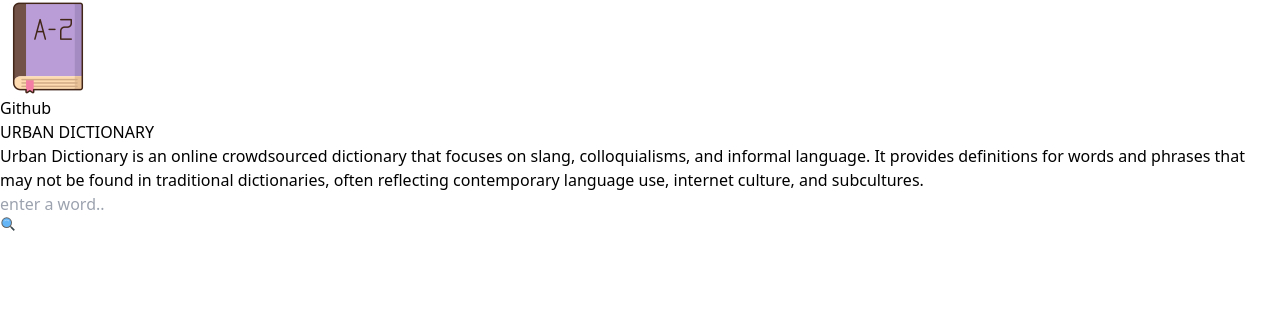
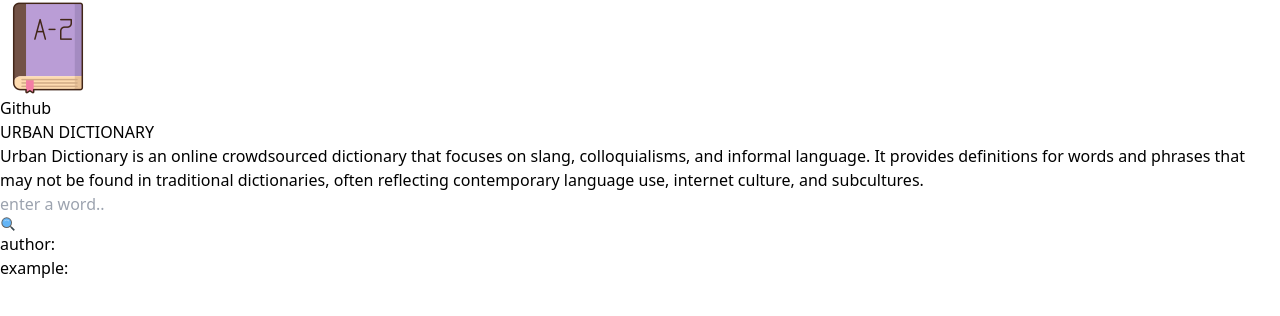
Before and after one commit to vader2k/Urban-Dictionary, a React (Vite) app: page / in a window 1280 px wide. Shown: the top 316 px of the page. Built offline with nearby package versions, Linux system fonts and the light colour scheme; no server answers.

Commit message:
works perfectly

```diff
--- a/src/App.jsx
+++ b/src/App.jsx
@@ -3,9 +3,11 @@
 
 const App = () => {
   return (
-    <div className="max-w-[1440px] m-auto p-3 bg-slate-300">
-      <Hero />
-      <Result />
+    <div className="bg-slate-300 min-h-[100vh]">
+      <div className="max-w-[1440px] m-auto p-3">
+        <Hero />
+        <Result />
+      </div>
     </div>
   )
 }
--- a/src/components/Result.jsx
+++ b/src/components/Result.jsx
@@ -1,29 +1,41 @@
-import { useState,useEffect } from 'react'
-import { FcSearch } from "react-icons/fc";
-import axios from 'axios'
+import { useState, useEffect } from 'react';
+import { FcSearch } from 'react-icons/fc';
+import axios from 'axios';
 
 const Result = () => {
-    const [ search, setSearch ] = useState("")
-    const [ error, setError ] = useState(null)
+  const [search, setSearch] = useState('');
+  const [result, setResult] = useState('');
+  const [ word, setWord ] = useState('')
+  const [ author, setAuthor ] = useState('')
+  const [ example, setExample ] = useState ('')
+  const [error, setError] = useState(null);
+  const [buttonClicked, setButtonClicked] = useState(false);
+
+  const fetchData = async () => {
+    try {
+      const res = await axios.get('https://urban-dictionary7.p.rapidapi.com/v0/define', {
+        params: { term: `${search}` },
+        headers: {
+          'X-RapidAPI-Key': import.meta.env.VITE_RAPID_API_KEY,
+          'X-RapidAPI-Host': 'urban-dictionary7.p.rapidapi.com',
+        },
+      });
+      setResult(res.data.list[0].definition);
+      setAuthor(res.data.list[0].author)
+      setExample(res.data.list[0].example)
+      setWord(res.data.list[0].word)
+      console.log(result);
+    } catch (error) {
+      setError(error);
+    }
+  };
 
   useEffect(() => {
-        const fetchData = async () => {
-            try {
-                const res = await axios.get('https://urban-dictionary7.p.rapidapi.com/v0/define',{
-                    params: {term: 'yeet'},
-                    headers: {
-                        'X-RapidAPI-Key': '0f6be86a06mshc96bafaac64025fp1fe08cjsn42fd3ef9c55d',
-                        'X-RapidAPI-Host': 'urban-dictionary7.p.rapidapi.com'
+    if (buttonClicked) {
+      fetchData();
+      setButtonClicked(false); // Reset the buttonClicked state after making the API call
     }
-                })
-                setSearch(res.data.list[0].definition)
-                console.log(search)
-            } catch (error) {
-                setError(error)
-            }
-        }
-        fetchData()
-    },[])
+  }, [buttonClicked]);
 
   return (
     <div className="mt-[30px] w-full flex flex-col items-center">
@@ -31,15 +43,35 @@
         <input
           type="text"
           placeholder="enter a word.."
-                className="py-3 px-6 w-full min-w-[300px] text-[0.8rem] outline-none rounded-[90px]"
-                onChange={(e)=> setSearch(e.target.value)}
+          className="py-3 px-6 w-full min-w-[300px] text-[0.8rem] outline-none rounded-[90px] bg-gray-400 text-white"
+          onChange={(e) => setSearch(e.target.value)}
         />
         <div className="absolute right-[10px] top-[10px]">
-                <FcSearch className="text-[1.3rem]"/>
+          <FcSearch
+            className="text-[1.3rem]"
+            onClick={() => {
+              // Set the buttonClicked state to true when the button is clicked
+              setButtonClicked(true);
+            }}
+          />
         </div>
       </div>
+      <div className='w-full my-[15px] flex justify-evenly items-end uppercase text-[1.5rem] font-semibold text-gray-600'>
+        <span className='text-black'>{word}</span>
+        <span className='text-[0.8rem]'>author: {author}</span>
       </div>
-  )
-}
+      <div className='italic text-[0.9rem]'>
+        example: {example}
+      </div>
+      { error ? "oops something went wrong"
+        :
+        result && (
+        <div className='bg-gray-400 text-white mt-[10px] p-3 leading-[1.5rem] rounded-[15px] w-full min-h-[180px]'>
+          <p className='mt-[15px]'>{result}</p>
+        </div>
+      )}
+    </div>
+  );
+};
 
-export default Result
+export default Result;
```
Lines whose indentation alone changed are shown as unchanged.
